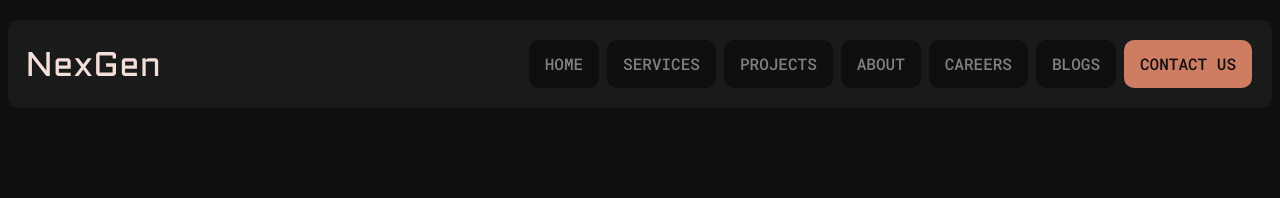
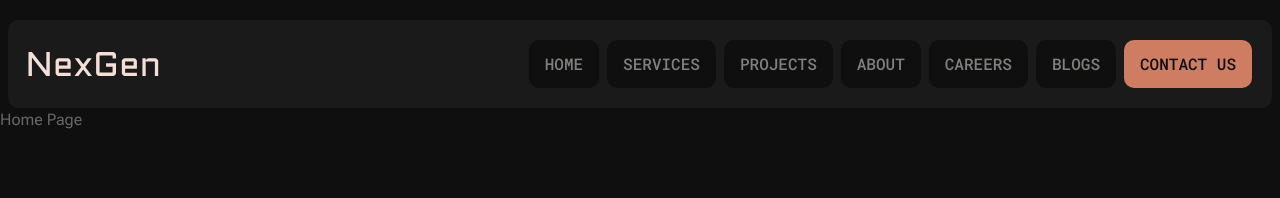
Before and after one commit to iabdwahab/nexgen-agency, a React (Vite) app: page / in a window 1280 px wide. Shown: the top 198 px of the page. Built offline with nearby package versions, Linux system fonts and the light colour scheme.

Commit message:
Adding ReactRouterDom.

```diff
--- a/package.json
+++ b/package.json
@@ -19,6 +19,7 @@
     "@tailwindcss/vite": "^4.1.5",
     "react": "^19.0.0",
     "react-dom": "^19.0.0",
+    "react-router-dom": "^7.5.3",
     "tailwindcss": "^4.1.5"
   },
   "devDependencies": {
--- a/src/App.tsx
+++ b/src/App.tsx
@@ -1,10 +1,16 @@
-import Header from "./components/header/Index";
+import { HashRouter, Route, Routes } from "react-router-dom";
+import MainLayout from "./layouts/MainLayout";
+import Home from "./pages/Home";
 
 function App() {
   return (
-    <>
-      <Header />
-    </>
+    <HashRouter>
+      <Routes>
+        <Route path="/" element={<MainLayout />}>
+          <Route index element={<Home />} />
+        </Route>
+      </Routes>
+    </HashRouter>
   );
 }
 export default App;
--- /dev/null
+++ b/src/layouts/MainLayout.tsx
@@ -0,0 +1,12 @@
+import { Outlet } from "react-router-dom";
+import Header from "../components/header/Index";
+
+function MainLayout() {
+  return (
+    <>
+      <Header />
+      <Outlet />
+    </>
+  );
+}
+export default MainLayout;
--- /dev/null
+++ b/src/pages/Home.tsx
@@ -0,0 +1,4 @@
+function Home() {
+  return <h1>Home Page</h1>;
+}
+export default Home;
```
Also changed, not shown: 1 other file (tests, documents, lock files or other folders).
